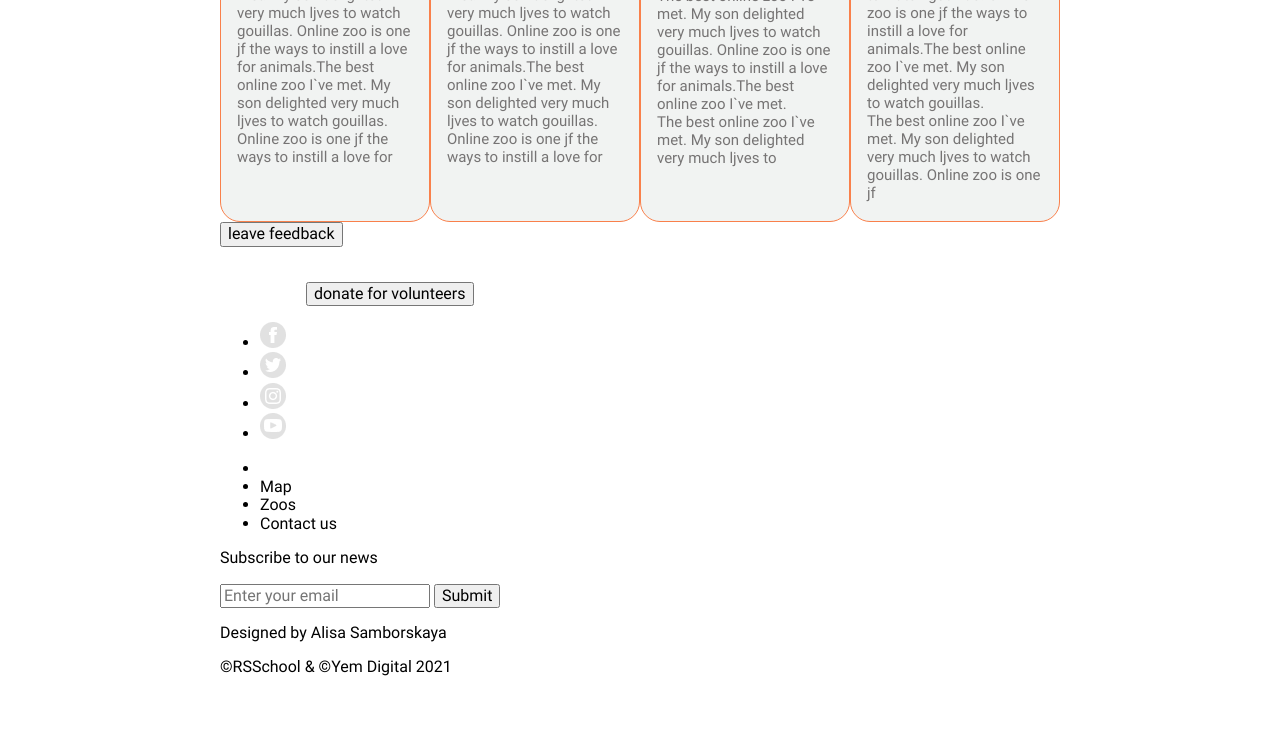
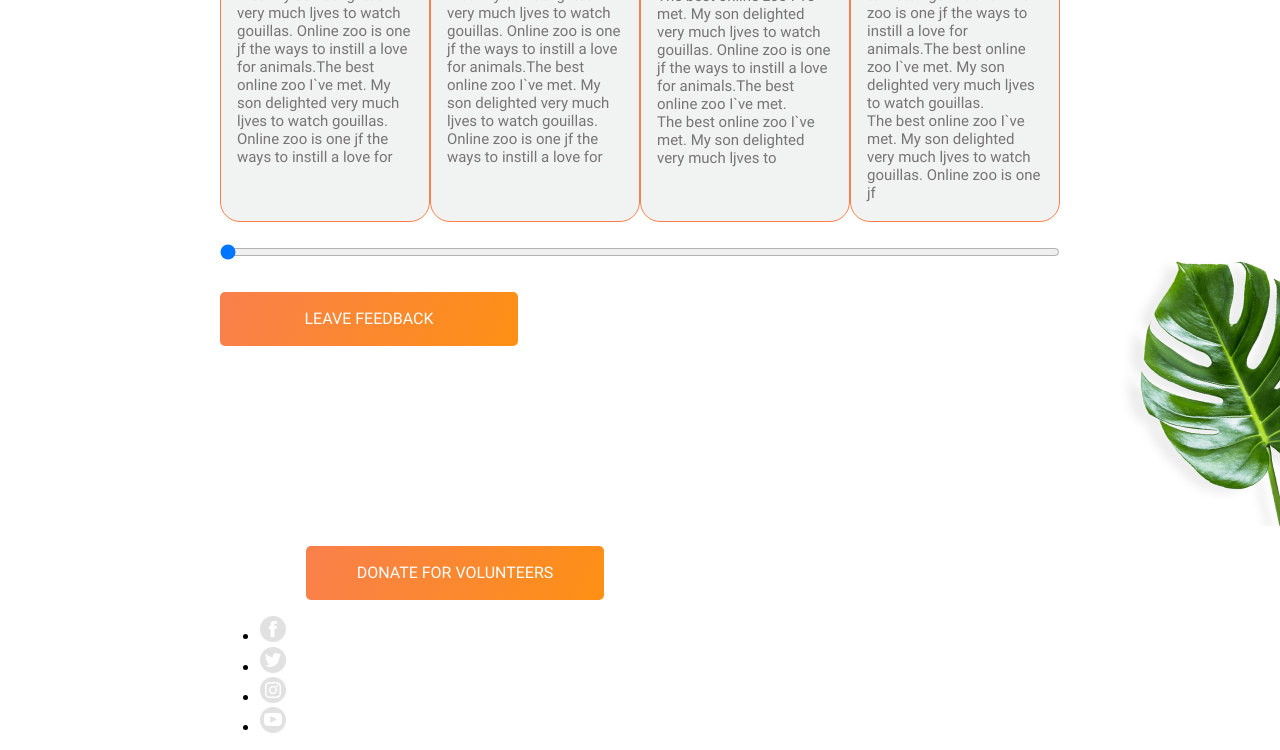
Before and after one commit to wecansur/online_zoo, a website built with webpack: page src/pages/main/index.html in a window 1280 px wide. Shown: the part 4256-5006 px from the top of the page. Before the commit the page ends 4949 px from the top, so only its background shows below. Built offline with nearby package versions, Linux system fonts and the light colour scheme.

Commit message:
feat: finish stylize testimonials section

```diff
--- a/src/pages/main/index.html
+++ b/src/pages/main/index.html
@@ -239,11 +239,8 @@
                             <br>The best online zoo I`ve met. My son delighted very much ljves to watch gouillas. Online zoo is one jf
                         </p>
                     </div>
-
                 </div>
-                <div class="scroller">
-
-                </div>
+                <input type="range" min="0" max="7" step="1" value="0" class="scroller">
                 <button class="square-button">leave feedback</button>
             </div>
         </section>
--- a/src/sass/components/_buttons.scss
+++ b/src/sass/components/_buttons.scss
@@ -21,3 +21,28 @@
 
     }
 }
+
+.square-button {
+    width: 298px;
+    height: 54px;
+
+    font-style: normal;
+    font-weight: 500;
+    font-size: 16px;
+    line-height: 22px;
+
+    text-align: center;
+    text-transform: uppercase;
+
+    color: #FFFFFF;
+
+    background: linear-gradient(113.96deg, $orange 1.49%, #FE9013 101.44%);
+    border: none;
+    border-radius: 5px;
+
+    &:hover {
+        cursor: pointer;
+        background: #E47209;
+
+    }
+}
--- a/src/sass/pages/_main-page.scss
+++ b/src/sass/pages/_main-page.scss
@@ -358,8 +358,15 @@
 
 .testimonials {
     padding-top: 140px;
+    padding-bottom: 180px;
+
+    background-image: url('/src/assets/images/leav_foto_cut.png');
+    background-position: bottom right;
+    background-repeat: no-repeat;
+
     .container {
-
+        display: flex;
+        flex-direction: column;
     }
 }
 
@@ -432,3 +439,7 @@
 
     color: #767474;
 }
+
+.scroller {
+    margin: 22px 0 32px 0;
+}
```
Also changed, not shown: src/assets/images/leav_foto.png (added), src/assets/images/leav_foto_cut.png (added). Lines whose indentation alone changed are shown as unchanged.
